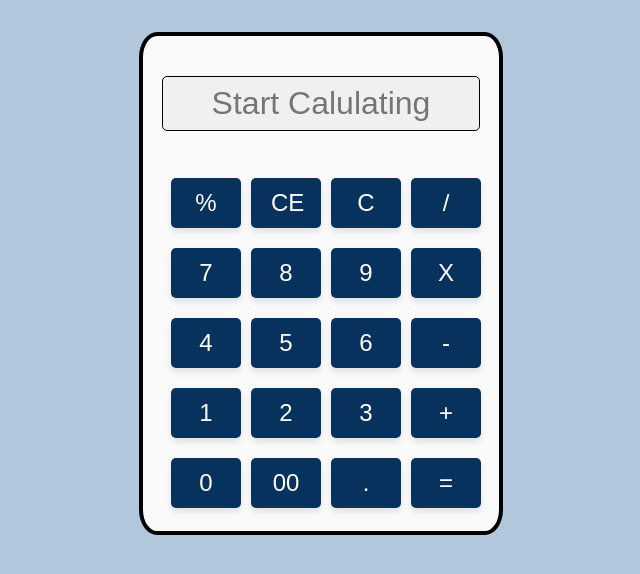
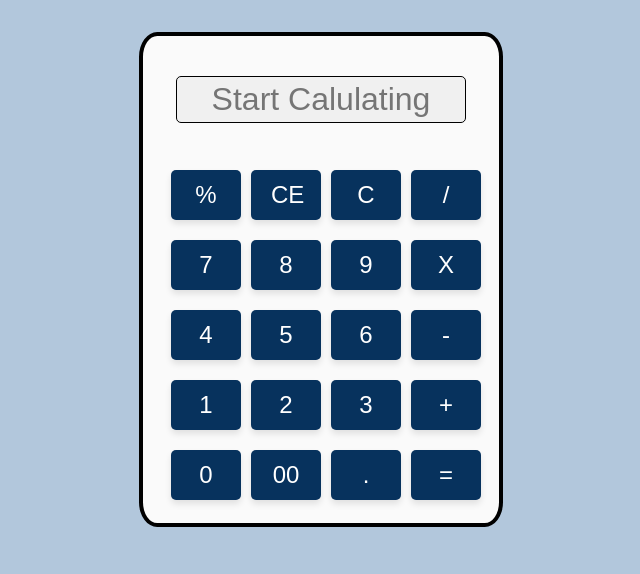
Before and after one commit to acevaliant420/Simple-Calculator, a plain HTML site: page index.html in a window 1280 px wide. Shown: the whole page, without its empty margins (319-959 px from the left). Drawn offline with Linux system fonts and the light colour scheme.

Commit message:
ui changes

```diff
--- a/calculator.css
+++ b/calculator.css
@@ -23,10 +23,10 @@ body{
     text-align: right;
     margin-top: 2rem;
     margin-bottom: 2rem;
-    padding: 8px;
+    padding: 4px;
     border: 1px solid black;
     border-radius: 5px;
-    width: 300px;
+    width: 280px;
     margin-left: auto;
     margin-right: auto;
     background-color: #f0f0f0;
--- a/calculator.js
+++ b/calculator.js
@@ -17,6 +17,6 @@ function backspace(){
 
 function calculate(){
     let ans = eval(dislay);
-    document.getElementById("screen").value = ans;
     dislay=ans;
+    document.getElementById("screen").value = dislay;
 }
```
